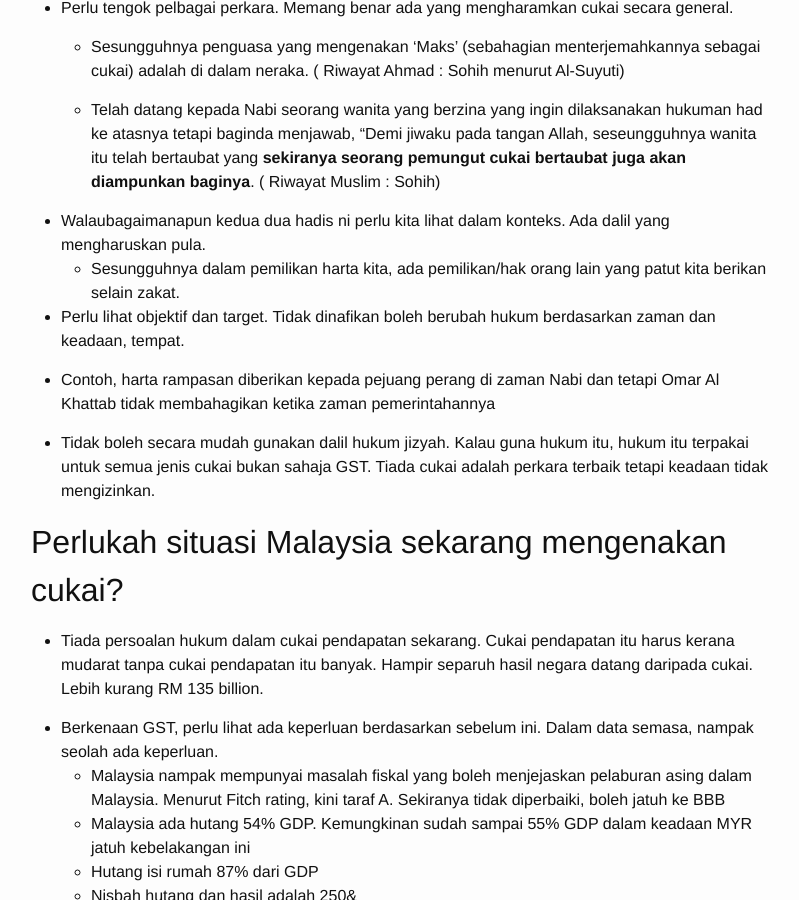
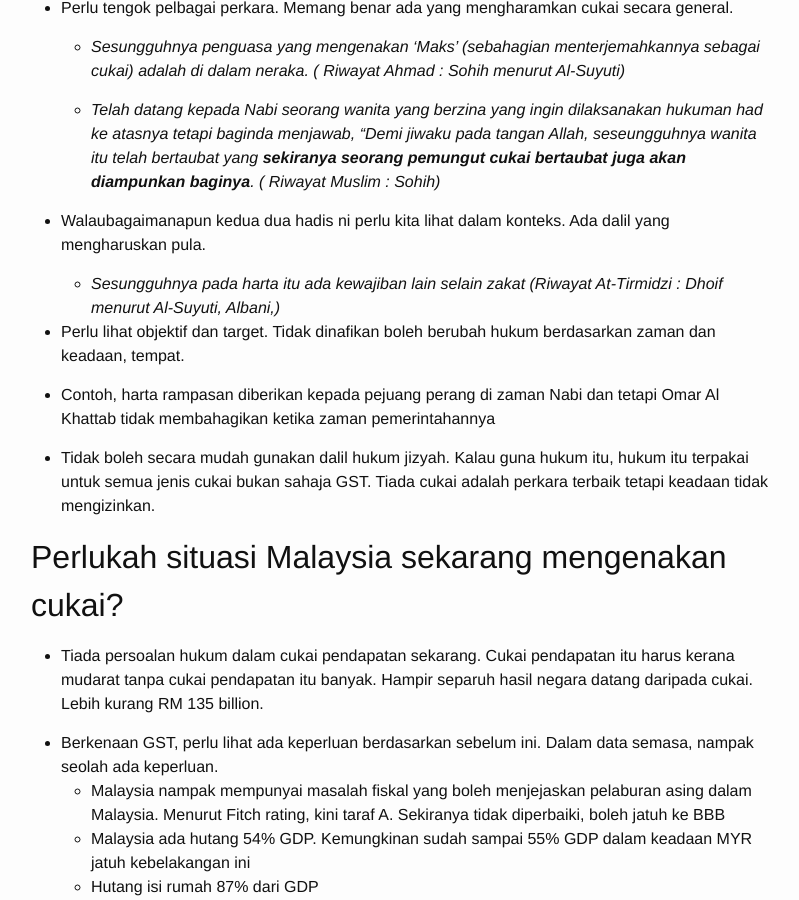
Before and after one commit to luqmanrom/luqmanrom.github.io, a Jekyll site: the page built from _posts/2015-03-12-rumusan-Dr-Zaharuddin.markdown, in a window 1280 px wide and 900 px high, scrolled down 691 px. Shown: the whole window, without its empty margins (239-1038 px from the left). Built offline with Jekyll 4.4.1, drawn with Linux system fonts in a browser that asks for light colours; some of the changed text lies outside the part shown.

Commit message:
Added sources and additional links

```diff
--- a/_posts/2015-03-12-rumusan-Dr-Zaharuddin.markdown
+++ b/_posts/2015-03-12-rumusan-Dr-Zaharuddin.markdown
@@ -15,15 +15,15 @@
 
 * Perlu tengok pelbagai perkara. Memang benar ada yang mengharamkan cukai secara general.
 
-	* Sesungguhnya penguasa yang mengenakan ‘Maks’ (sebahagian menterjemahkannya sebagai cukai) adalah di dalam neraka. ( Riwayat Ahmad : Sohih menurut Al-Suyuti)
+	* _Sesungguhnya penguasa yang mengenakan ‘Maks’ (sebahagian menterjemahkannya sebagai cukai) adalah di dalam neraka. ( Riwayat Ahmad : Sohih menurut Al-Suyuti)_
 
-	* Telah datang kepada Nabi seorang wanita yang berzina yang ingin dilaksanakan hukuman had ke atasnya tetapi baginda menjawab, “Demi jiwaku pada tangan Allah, seseungguhnya wanita itu telah bertaubat yang **sekiranya seorang pemungut cukai bertaubat juga akan diampunkan baginya**. ( Riwayat Muslim : Sohih)
+	* _Telah datang kepada Nabi seorang wanita yang berzina yang ingin dilaksanakan hukuman had ke atasnya tetapi baginda menjawab, “Demi jiwaku pada tangan Allah, seseungguhnya wanita itu telah bertaubat yang **sekiranya seorang pemungut cukai bertaubat juga akan diampunkan baginya**. ( Riwayat Muslim : Sohih)_
 
 
 
 * Walaubagaimanapun kedua dua hadis ni perlu kita lihat dalam konteks. Ada dalil yang mengharuskan pula.
-	* Sesungguhnya dalam pemilikan harta kita, ada pemilikan/hak orang lain yang patut kita berikan selain zakat.
 
+	* _Sesungguhnya pada harta itu ada kewajiban lain selain zakat (Riwayat At-Tirmidzi : Dhoif menurut Al-Suyuti, Albani,)_
 
 * Perlu lihat objektif dan target. Tidak dinafikan boleh berubah hukum berdasarkan zaman dan keadaan, tempat.
 
@@ -75,3 +75,14 @@
 * Kena pastikan GST tidak membawa mudarat yang lebih besar daripada mudarat yang cuba dirawat
 
 * Dengan semua ini, GST adalah harus tetapi dengan syarat syarat yang ditetapkan.
+
+
+#### _Lain lain sumber sebagai rujukan tambahan_
+
+
+* [Pro & Kontra Cukai GST - Dr. Zaharuddin Abd Rahman](https://www.youtube.com/watch?v=EZ0q623dHac)
+* [Cukai, GST, Amanah & Hukum Islam ](http://zaharuddin.net/senarai-lengkap-artikel/3/1030-cukai-gst-hukum-a-amanah.html)
+
+
+
+###### To contribute, submit the  pull request at [repo](https://github.com/luqmanrom/luqmanrom.github.io) or email to luqmanrom@gmail.com
```
